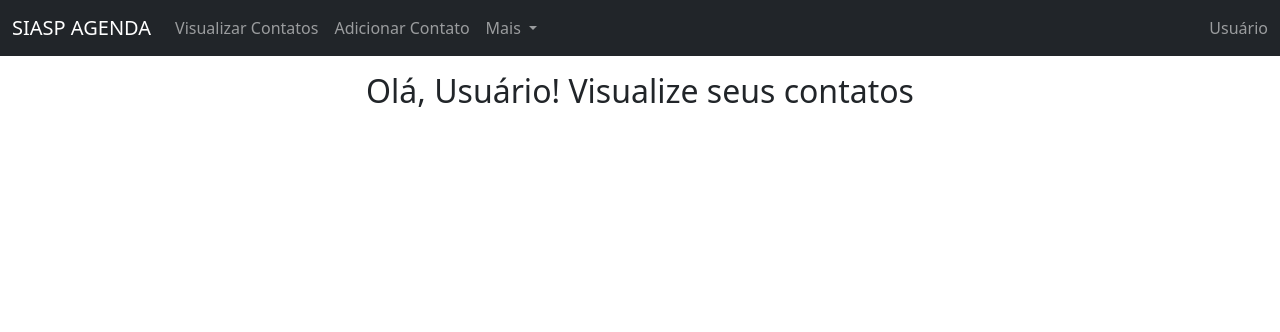
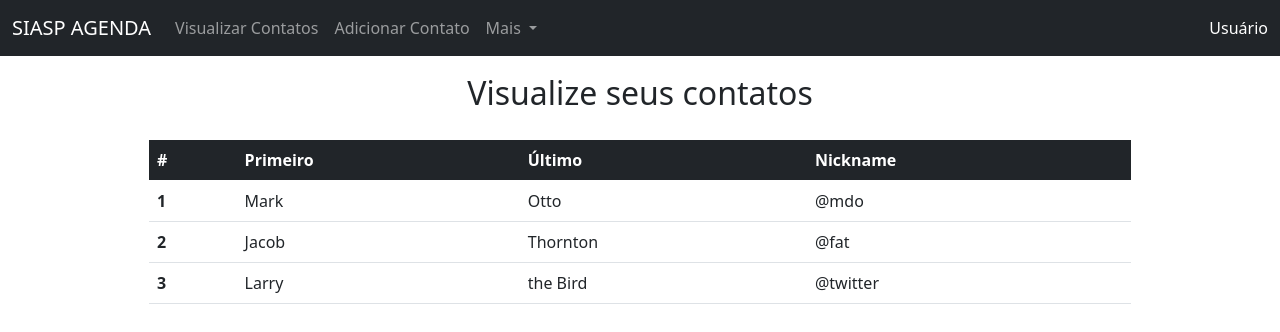
Before and after one commit to luis-luciqm/agenda-de-contatos-estagio-siasp, a website: page src/index.html in a window 1280 px wide. Drawn offline with Linux system fonts and the light colour scheme; files that its build step writes are made by us from their sources; files whose address does not match are found by name.

Commit message:
ajuste css tabela contatos

```diff
--- a/src/css/styles.css
+++ b/src/css/styles.css
@@ -1,4 +1,31 @@
+body{
+    background-color: white !important;
+}
+
 #msg-index{
     text-align: center !important;
-    margin-top: 16px !important;
+    margin-top: 18px !important;
+    margin-bottom: 28px !important;
 }
+
+.nav-link:hover{
+    color: azure !important;
+    transition-duration: 400ms !important;
+}
+
+.navbar-text{
+    color: #ffff !important;
+}
+
+.thead-dark{
+    background-color: #212529 !important;
+    border-color: 2px solid #32383e !important;
+    /* border: 2px solid #32383e !important;  */
+    color:#fff !important;
+}
+
+.table{
+    width: 88% !important;
+    margin-left: auto !important;
+    margin-right: auto !important;
+}
--- a/src/index.html
+++ b/src/index.html
@@ -34,12 +34,11 @@
                             </a>
                             <ul class="dropdown-menu" aria-labelledby="navbarDropdown">
                                 <li><a class="dropdown-item" href="#">Editar contato</a></li>
+                                <li><a class="dropdown-item" href="#">Ver lista de contatos</a></li>
+                                <li><hr class="dropdown-divider"></li>
                                 <li><a class="dropdown-item" href="#">Excluir contato</a></li>
-                                <li><hr class="dropdown-divider"></li>
-                                <li><a class="dropdown-item" href="#">Something else here</a></li>
                             </ul>
                         </li>
-
                     </ul>
                     <span class="navbar-text">
                         Usuário
@@ -49,7 +48,40 @@
         </nav>
     </header>
 
-    <h2 id="msg-index">Olá, Usuário! Visualize seus contatos</h2>
+    <h2 id="msg-index">Visualize seus contatos</h2>
+
+    <div class="container">
+        <table class="table responsive">
+            <thead class="thead-dark">
+                <tr>
+                    <th scope="col">#</th>
+                    <th scope="col">Primeiro</th>
+                    <th scope="col">Último</th>
+                    <th scope="col">Nickname</th>
+                </tr>
+            </thead>
+            <tbody>
+                <tr>
+                    <th scope="row">1</th>
+                    <td>Mark</td>
+                    <td>Otto</td>
+                    <td>@mdo</td>
+                </tr>
+                <tr>
+                    <th scope="row">2</th>
+                    <td>Jacob</td>
+                    <td>Thornton</td>
+                    <td>@fat</td>
+                </tr>
+                <tr>
+                    <th scope="row">3</th>
+                    <td>Larry</td>
+                    <td>the Bird</td>
+                    <td>@twitter</td>
+                </tr>
+            </tbody>
+        </table>
+    </div>
 
     <script src="main.js"></script>
 
```
